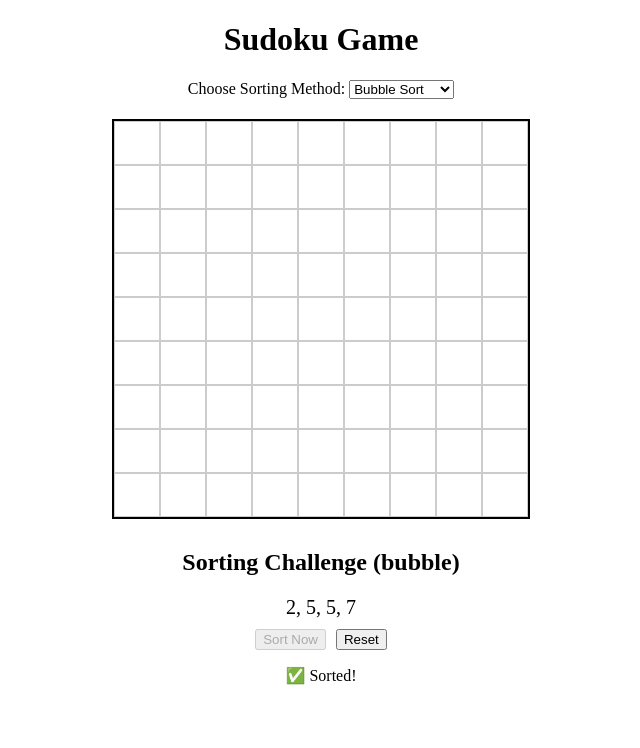
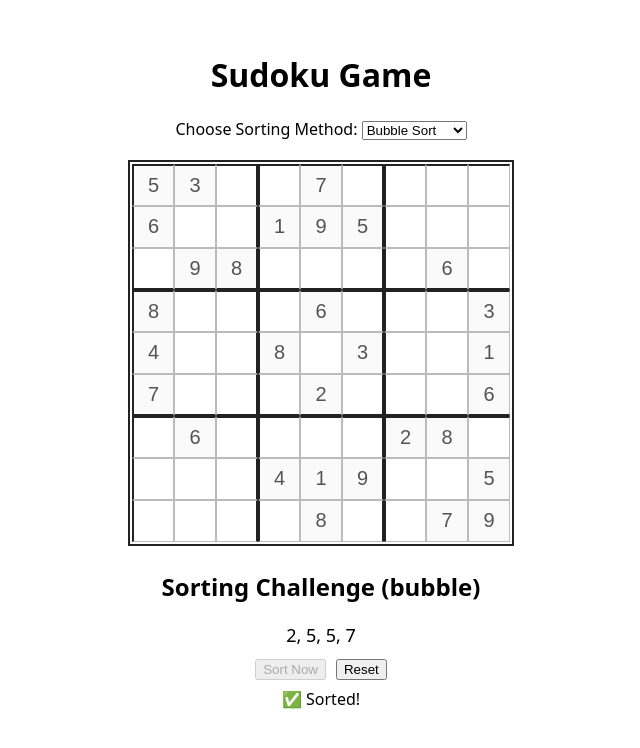
Before and after one commit to A-M-Ahmed/sudoku-game, a React (Vite) app: page / in a window 1280 px wide. Both pictures are taken after a click on the button "Sort Now". Shown: the top 748 px of the page, without its empty margins (319-959 px from the left). Built offline with nearby package versions, Linux system fonts and the light colour scheme.

Commit message:
Adding sorting

```diff
--- a/src/App.css
+++ b/src/App.css
@@ -1,22 +1,51 @@
+* { box-sizing: border-box; }
+body { font-family: system-ui, Arial, sans-serif; }
+
 .container {
   text-align: center;
-  margin-top: 20px;
+  padding: 24px 16px;
+}
+
+.toolbar {
+  margin: 10px auto 20px;
 }
 
 .grid {
   display: inline-block;
-  border: 2px solid black;
+  border: 2px solid #222;
+  padding: 2px;
 }
 
-.row {
-  display: flex;
+.row { display: flex; }
+
+.cell {
+  width: 42px;
+  height: 42px;
+  text-align: center;
+  font-size: 20px;
+  border: 1px solid #bbb;
+  outline: none;
 }
 
-.cell {
-  width: 40px;
-  height: 40px;
-  text-align: center;
-  font-size: 20px;
-  border: 1px solid #ccc;
-  outline: none;
+.cell.top { border-top: 2px solid #222; }
+.cell.left { border-left: 2px solid #222; }
+
+/* every 3rd vertical border thicker */
+.row .cell:nth-child(3), .row .cell:nth-child(6) { border-right: 2px solid #222; }
+/* every 3rd horizontal border thicker (handled via .top on row%3===0) */
+.row:nth-child(3) .cell, .row:nth-child(6) .cell { border-bottom: 2px solid #222; }
+
+.sortBox {
+  margin-top: 24px;
 }
+
+.numbers {
+  font-size: 18px;
+  margin-bottom: 10px;
+}
+
+.ml { margin-left: 10px; }
+.ok { margin-top: 8px; }
+.lockedCell {
+  background: #ffe9e9; /* soft red so you notice it */
+}
--- a/src/App.jsx
+++ b/src/App.jsx
@@ -2,53 +2,78 @@ import React, { useState } from "react";
 import "./App.css";
 import SortChallenge from "./SortChallenge";
 
+// Starter puzzle (0 = empty)
+const starterPuzzle = [
+  [5, 3, 0, 0, 7, 0, 0, 0, 0],
+  [6, 0, 0, 1, 9, 5, 0, 0, 0],
+  [0, 9, 8, 0, 0, 0, 0, 6, 0],
+
+  [8, 0, 0, 0, 6, 0, 0, 0, 3],
+  [4, 0, 0, 8, 0, 3, 0, 0, 1],
+  [7, 0, 0, 0, 2, 0, 0, 0, 6],
+
+  [0, 6, 0, 0, 0, 0, 2, 8, 0],
+  [0, 0, 0, 4, 1, 9, 0, 0, 5],
+  [0, 0, 0, 0, 8, 0, 0, 7, 9],
+];
+
+// (Optional) Full solution if you want to use later
+const solution = [
+  [5, 3, 4, 6, 7, 8, 9, 1, 2],
+  [6, 7, 2, 1, 9, 5, 3, 4, 8],
+  [1, 9, 8, 3, 4, 2, 5, 6, 7],
+  [8, 5, 9, 7, 6, 1, 4, 2, 3],
+  [4, 2, 6, 8, 5, 3, 7, 9, 1],
+  [7, 1, 3, 9, 2, 4, 8, 5, 6],
+  [9, 6, 1, 5, 3, 7, 2, 8, 4],
+  [2, 8, 7, 4, 1, 9, 6, 3, 5],
+  [3, 4, 5, 2, 8, 6, 1, 7, 9],
+];
+
 function App() {
+  // Board: convert 0s to "" so inputs start empty
   const [board, setBoard] = useState(
-    Array(9)
-      .fill(null)
-      .map(() => Array(9).fill(""))
+    starterPuzzle.map((row) => row.map((v) => (v === 0 ? "" : String(v))))
   );
-  const [sortType, setSortType] = useState("bubble"); // default is bubble
+  const LOCK_ROW = 0;
+  const LOCK_COL = 2;
+  const [sortType, setSortType] = useState("bubble");
   const [sortCompleted, setSortCompleted] = useState(false);
 
+  const isGiven = (r, c) => starterPuzzle[r][c] !== 0;
+
+  // Validate row + column (you can add 3x3 later if you want)
   const isValidMove = (row, col, value) => {
-  // Check row
+    // row
     for (let c = 0; c < 9; c++) {
-    if (c !== col && board[row][c] === value) {
-      return false;
+      if (c !== col && board[row][c] === value) return false;
     }
+    // column
+    for (let r = 0; r < 9; r++) {
+      if (r !== row && board[r][col] === value) return false;
     }
-
-  // Check column
-  for (let r = 0; r < 9; r++) {
-    if (r !== row && board[r][col] === value) {
-      return false;
-    }
-  }
-
-  return true; // Valid move
+    return true;
   };
 
   const handleChange = (row, col, value) => {
-    // Only allow digits 1–9
+    // Only allow digits 1–9 or empty
     if (!/^[1-9]?$/.test(value)) return;
 
-if (value !== '' && !isValidMove(row, col, value)) {
+    if (value !== "" && !isValidMove(row, col, value)) {
       alert(`❌ ${value} already exists in this row or column.`);
       return;
     }
 
-const updatedBoard = board.map((r) => [...r]); // deep copy
-updatedBoard[row][col] = value;
-setBoard(updatedBoard);
-
+    const updated = board.map((r) => [...r]); // deep copy
+    updated[row][col] = value;
+    setBoard(updated);
   };
-
 
   return (
     <div className="container">
       <h1>Sudoku Game</h1>
-      <div style={{ marginBottom: "20px" }}>
+
+      <div className="toolbar">
         <label>Choose Sorting Method: </label>
         <select value={sortType} onChange={(e) => setSortType(e.target.value)}>
           <option value="bubble">Bubble Sort</option>
@@ -62,21 +87,27 @@ setBoard(updatedBoard);
             {rowData.map((cellValue, col) => (
               <input
                 key={`${row}-${col}`}
-                className="cell"
+                className={`cell ${row % 3 === 0 ? "top" : ""} ${
+                  col % 3 === 0 ? "left" : ""
+                }`}
                 type="text"
                 maxLength="1"
                 value={cellValue}
-                disabled={row === 0 && col === 0 && !sortCompleted}
+                disabled={
+                  isGiven(row, col) ||
+                  (row === LOCK_ROW && col === LOCK_COL && !sortCompleted)
+                }
                 onChange={(e) => handleChange(row, col, e.target.value)}
               />
             ))}
           </div>
         ))}
       </div>
+
       <SortChallenge
         sortType={sortType}
-        onComplete={() => setSortCompleted(true)}
-          resetSort={() => setSortCompleted(false)}
+        onComplete={() => setSortCompleted(true)} // unlock (0,0)
+        resetSort={() => setSortCompleted(false)} // re-lock on reset
       />
     </div>
   );
--- a/src/SortChallenge.jsx
+++ b/src/SortChallenge.jsx
@@ -8,61 +8,47 @@ function SortChallenge({ sortType, onComplete, resetSort }) {
   const [sorted, setSorted] = useState(false);
 
   const bubbleSort = (arr) => {
-    const sortedArr = [...arr];
-    for (let i = 0; i < sortedArr.length - 1; i++) {
-      for (let j = 0; j < sortedArr.length - i - 1; j++) {
-        if (sortedArr[j] > sortedArr[j + 1]) {
-          [sortedArr[j], sortedArr[j + 1]] = [sortedArr[j + 1], sortedArr[j]];
-        }
+    const a = [...arr];
+    for (let i = 0; i < a.length - 1; i++) {
+      for (let j = 0; j < a.length - i - 1; j++) {
+        if (a[j] > a[j + 1]) [a[j], a[j + 1]] = [a[j + 1], a[j]];
       }
     }
-    return sortedArr;
+    return a;
   };
 
   const selectionSort = (arr) => {
-    const sortedArr = [...arr];
-    for (let i = 0; i < sortedArr.length; i++) {
-      let minIndex = i;
-      for (let j = i + 1; j < sortedArr.length; j++) {
-        if (sortedArr[j] < sortedArr[minIndex]) {
-          minIndex = j;
-        }
+    const a = [...arr];
+    for (let i = 0; i < a.length; i++) {
+      let min = i;
+      for (let j = i + 1; j < a.length; j++) {
+        if (a[j] < a[min]) min = j;
       }
-      [sortedArr[i], sortedArr[minIndex]] = [sortedArr[minIndex], sortedArr[i]];
+      [a[i], a[min]] = [a[min], a[i]];
     }
-    return sortedArr;
+    return a;
   };
 
   const handleSort = () => {
-    const result =
-      sortType === "bubble" ? bubbleSort(numbers) : selectionSort(numbers);
+    const result = sortType === "bubble" ? bubbleSort(numbers) : selectionSort(numbers);
     setNumbers(result);
     setSorted(true);
-    setSorted(true);
-    onComplete(); // let App know sorting is done
+    onComplete?.(); // tell App we’re done
+  };
+
+  const handleReset = () => {
+    setNumbers(generateRandomArray());
+    setSorted(false);
+    resetSort?.(); // re-lock in App if used
   };
 
   return (
-    <div style={{ marginTop: "30px" }}>
+    <div className="sortBox">
       <h2>Sorting Challenge ({sortType})</h2>
-      <div style={{ fontSize: "20px", marginBottom: "10px" }}>
-        {numbers.join(", ")}
-      </div>
-      <button onClick={handleSort} disabled={sorted}>
-        Sort Now
-      </button>
-      <button
-        onClick={() => {
-          setNumbers(generateRandomArray());
-          setSorted(false);
-            resetSort();
-        }}
-        style={{ marginLeft: "10px" }}
-      >
-        Reset
-      </button>
-
-      {sorted && <p>✅ Sorted!</p>}
+      <div className="numbers">{numbers.join(", ")}</div>
+      <button onClick={handleSort} disabled={sorted}>Sort Now</button>
+      <button onClick={handleReset} className="ml">Reset</button>
+      {sorted && <p className="ok">✅ Sorted!</p>}
     </div>
   );
 }
```
Lines whose indentation alone changed are shown as unchanged.
